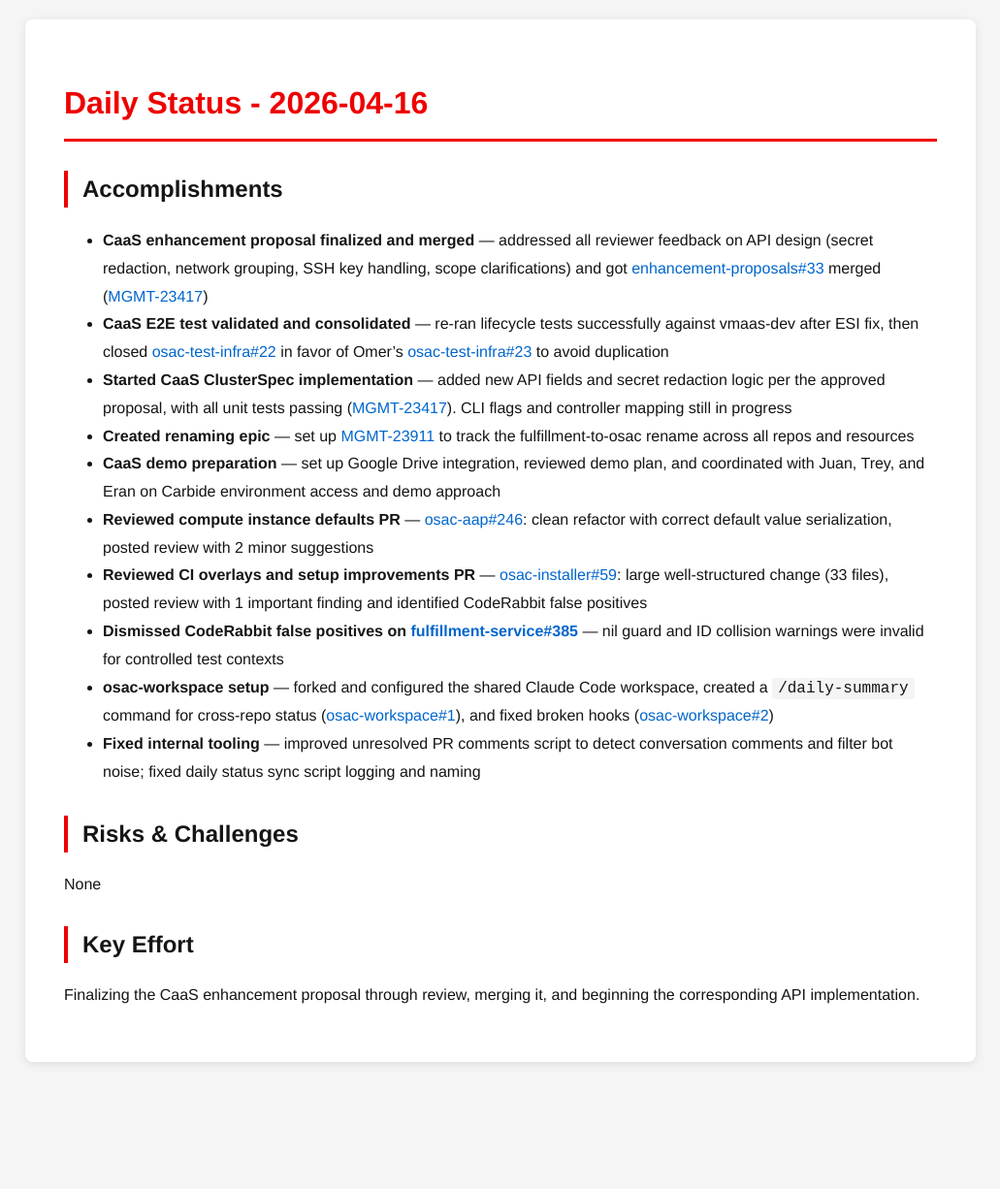
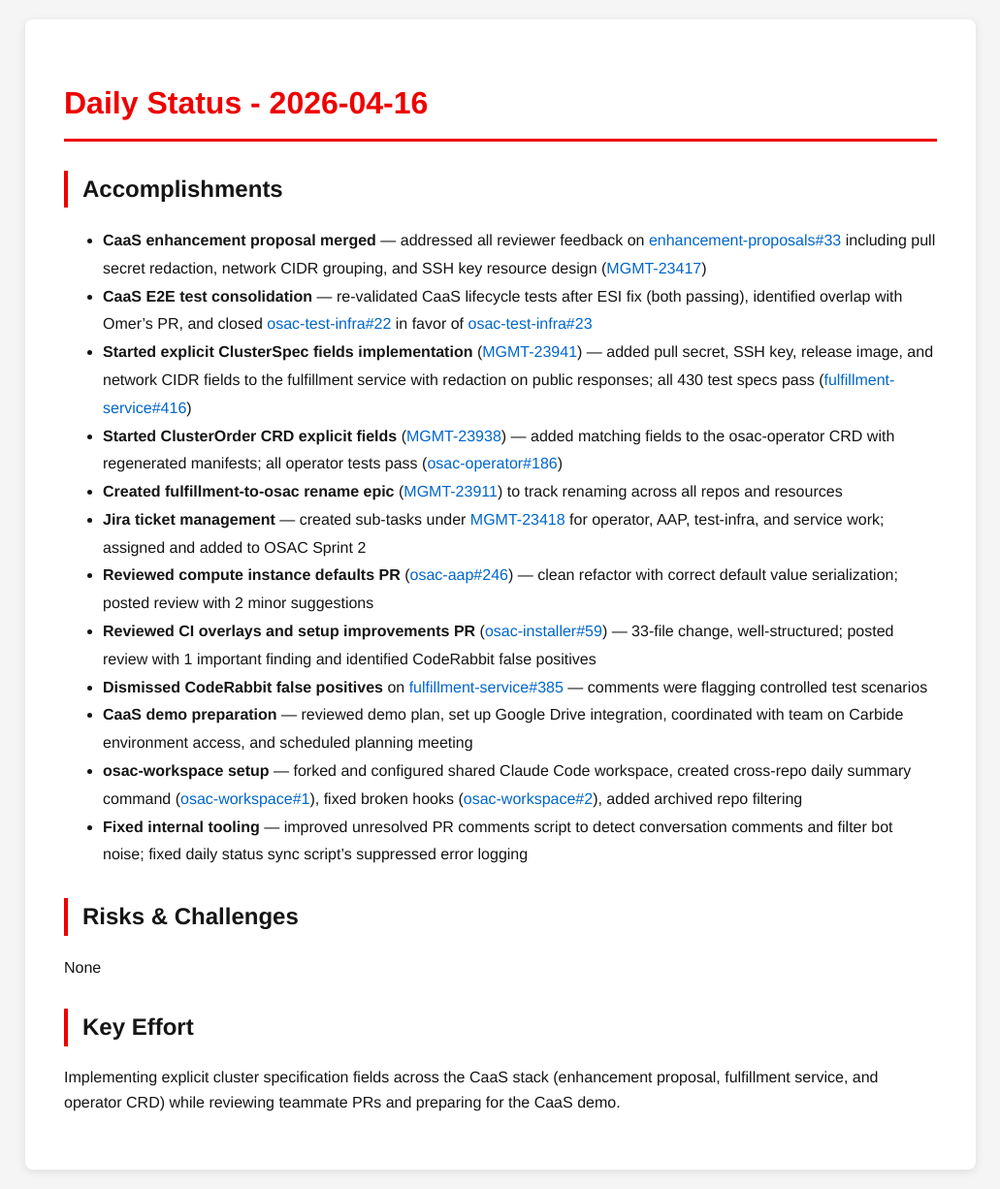
Before and after one commit to tzvatot/daily-status, a Jekyll site: the page built from 2026-04-16.md, in a window 1280 px wide. Shown: the whole page at 97% size, without its empty margins (124-1155 px from the left). Built offline with Jekyll 4.4.1, drawn with Linux system fonts in a browser that asks for light colours; before the commit the page ends 1115 px from its top, so only the background shows below that.

Commit message:
Daily status update - 2026-04-16

```diff
--- a/2026-04-16.md
+++ b/2026-04-16.md
@@ -7,19 +7,21 @@ date: 2026-04-16
 # Daily Status - 2026-04-16
 
 ## Accomplishments
-- **CaaS enhancement proposal finalized and merged** — addressed all reviewer feedback on API design (secret redaction, network grouping, SSH key handling, scope clarifications) and got [enhancement-proposals#33](https://github.com/osac-project/enhancement-proposals/pull/33) merged ([MGMT-23417](https://issues.redhat.com/browse/MGMT-23417))
-- **CaaS E2E test validated and consolidated** — re-ran lifecycle tests successfully against vmaas-dev after ESI fix, then closed [osac-test-infra#22](https://github.com/osac-project/osac-test-infra/pull/22) in favor of Omer's [osac-test-infra#23](https://github.com/osac-project/osac-test-infra/pull/23) to avoid duplication
-- **Started CaaS ClusterSpec implementation** — added new API fields and secret redaction logic per the approved proposal, with all unit tests passing ([MGMT-23417](https://issues.redhat.com/browse/MGMT-23417)). CLI flags and controller mapping still in progress
-- **Created renaming epic** — set up [MGMT-23911](https://issues.redhat.com/browse/MGMT-23911) to track the fulfillment-to-osac rename across all repos and resources
-- **CaaS demo preparation** — set up Google Drive integration, reviewed demo plan, and coordinated with Juan, Trey, and Eran on Carbide environment access and demo approach
-- **Reviewed compute instance defaults PR** — [osac-aap#246](https://github.com/osac-project/osac-aap/pull/246): clean refactor with correct default value serialization, posted review with 2 minor suggestions
-- **Reviewed CI overlays and setup improvements PR** — [osac-installer#59](https://github.com/osac-project/osac-installer/pull/59): large well-structured change (33 files), posted review with 1 important finding and identified CodeRabbit false positives
-- **Dismissed CodeRabbit false positives on [fulfillment-service#385](https://github.com/osac-project/fulfillment-service/pull/385)** — nil guard and ID collision warnings were invalid for controlled test contexts
-- **osac-workspace setup** — forked and configured the shared Claude Code workspace, created a `/daily-summary` command for cross-repo status ([osac-workspace#1](https://github.com/eranco74/osac-workspace/pull/1)), and fixed broken hooks ([osac-workspace#2](https://github.com/eranco74/osac-workspace/pull/2))
-- **Fixed internal tooling** — improved unresolved PR comments script to detect conversation comments and filter bot noise; fixed daily status sync script logging and naming
+- **CaaS enhancement proposal merged** — addressed all reviewer feedback on [enhancement-proposals#33](https://github.com/osac-project/enhancement-proposals/pull/33) including pull secret redaction, network CIDR grouping, and SSH key resource design ([MGMT-23417](https://issues.redhat.com/browse/MGMT-23417))
+- **CaaS E2E test consolidation** — re-validated CaaS lifecycle tests after ESI fix (both passing), identified overlap with Omer's PR, and closed [osac-test-infra#22](https://github.com/osac-project/osac-test-infra/pull/22) in favor of [osac-test-infra#23](https://github.com/osac-project/osac-test-infra/pull/23)
+- **Started explicit ClusterSpec fields implementation** ([MGMT-23941](https://issues.redhat.com/browse/MGMT-23941)) — added pull secret, SSH key, release image, and network CIDR fields to the fulfillment service with redaction on public responses; all 430 test specs pass ([fulfillment-service#416](https://github.com/osac-project/fulfillment-service/pull/416))
+- **Started ClusterOrder CRD explicit fields** ([MGMT-23938](https://issues.redhat.com/browse/MGMT-23938)) — added matching fields to the osac-operator CRD with regenerated manifests; all operator tests pass ([osac-operator#186](https://github.com/osac-project/osac-operator/pull/186))
+- **Created fulfillment-to-osac rename epic** ([MGMT-23911](https://issues.redhat.com/browse/MGMT-23911)) to track renaming across all repos and resources
+- **Jira ticket management** — created sub-tasks under [MGMT-23418](https://issues.redhat.com/browse/MGMT-23418) for operator, AAP, test-infra, and service work; assigned and added to OSAC Sprint 2
+- **Reviewed compute instance defaults PR** ([osac-aap#246](https://github.com/osac-project/osac-aap/pull/246)) — clean refactor with correct default value serialization; posted review with 2 minor suggestions
+- **Reviewed CI overlays and setup improvements PR** ([osac-installer#59](https://github.com/osac-project/osac-installer/pull/59)) — 33-file change, well-structured; posted review with 1 important finding and identified CodeRabbit false positives
+- **Dismissed CodeRabbit false positives** on [fulfillment-service#385](https://github.com/osac-project/fulfillment-service/pull/385) — comments were flagging controlled test scenarios
+- **CaaS demo preparation** — reviewed demo plan, set up Google Drive integration, coordinated with team on Carbide environment access, and scheduled planning meeting
+- **osac-workspace setup** — forked and configured shared Claude Code workspace, created cross-repo daily summary command ([osac-workspace#1](https://github.com/eranco74/osac-workspace/pull/1)), fixed broken hooks ([osac-workspace#2](https://github.com/eranco74/osac-workspace/pull/2)), added archived repo filtering
+- **Fixed internal tooling** — improved unresolved PR comments script to detect conversation comments and filter bot noise; fixed daily status sync script's suppressed error logging
 
 ## Risks & Challenges
 None
 
 ## Key Effort
-Finalizing the CaaS enhancement proposal through review, merging it, and beginning the corresponding API implementation.
+Implementing explicit cluster specification fields across the CaaS stack (enhancement proposal, fulfillment service, and operator CRD) while reviewing teammate PRs and preparing for the CaaS demo.
```
